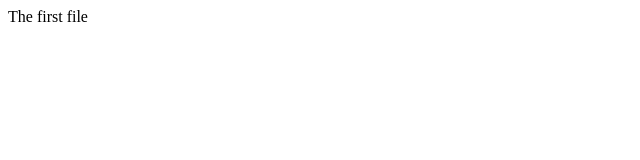
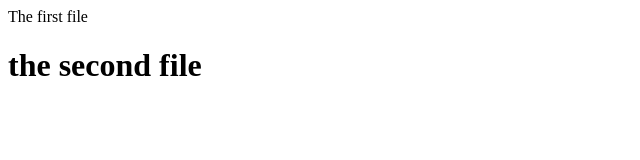
Before and after one commit to YashShinde08/atdgit, a plain HTML site: page atdgit/index.html in a window 1280 px wide. Shown: the whole page, without its empty margins (0-640 px from the left). Drawn offline with Linux system fonts and the light colour scheme.

Commit message:
second file

```diff
--- a/atdgit/index.html
+++ b/atdgit/index.html
@@ -1 +1,2 @@
 <p>The first file</p>
+<h1>the second file </h1>
```
